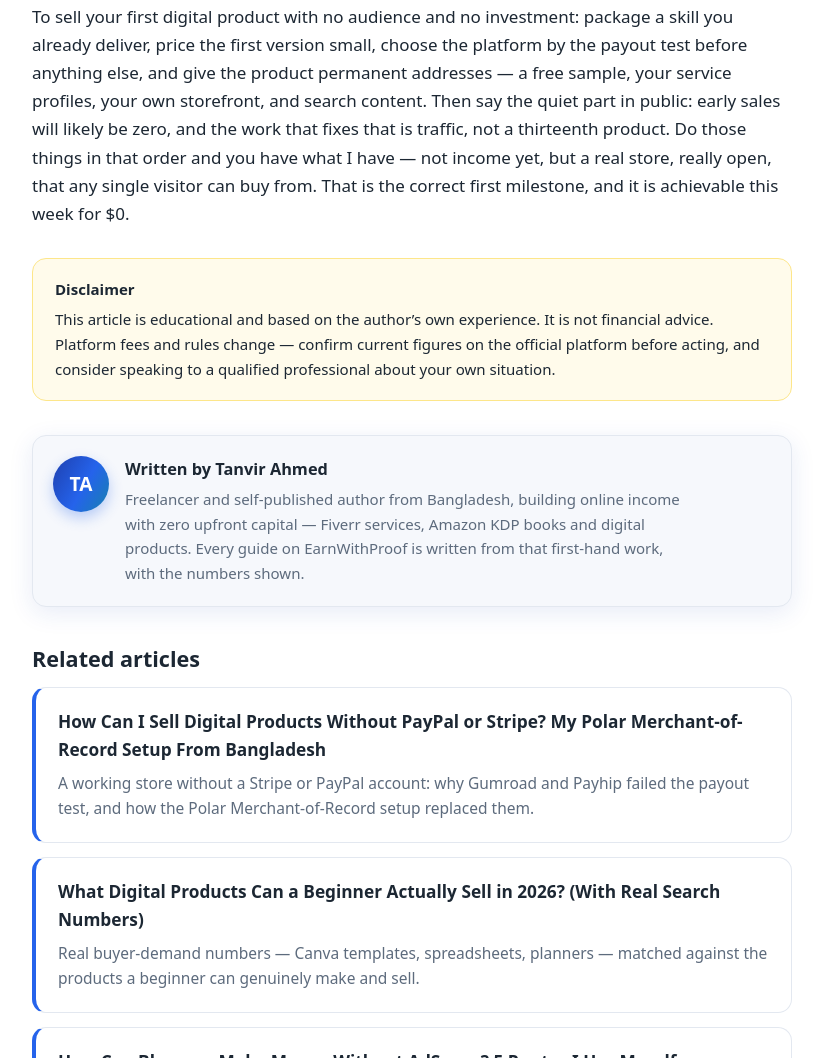
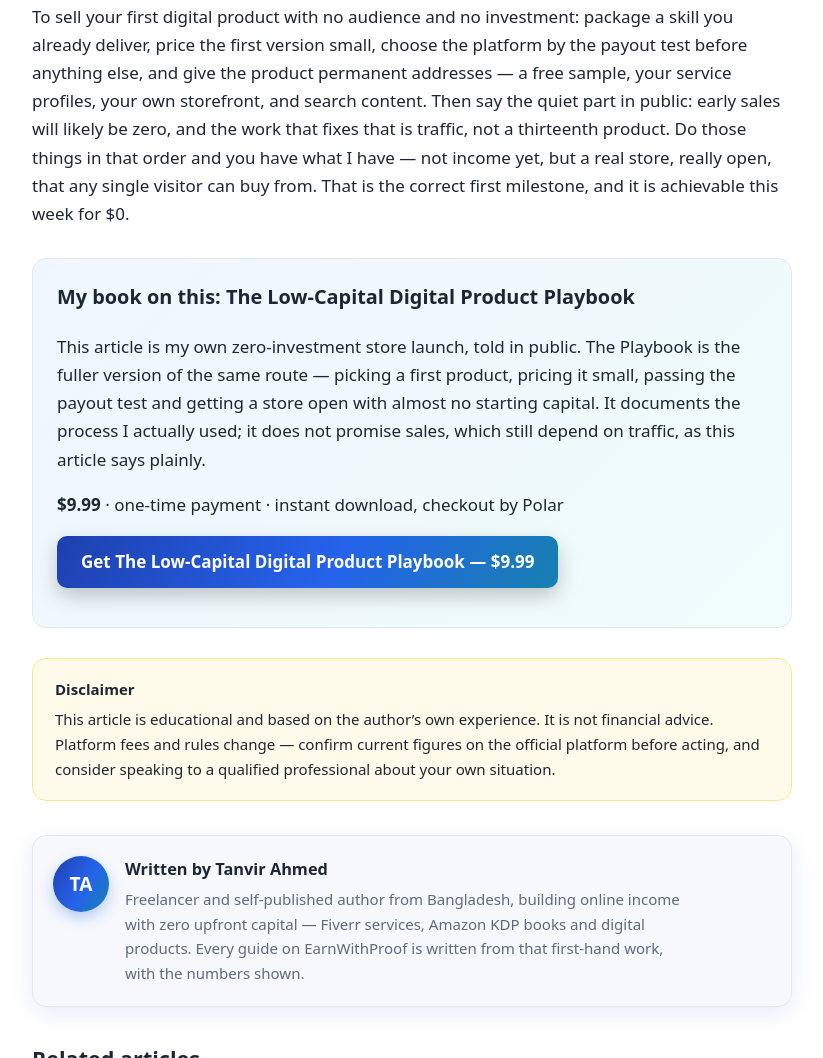
Before and after one commit to TanvirAhmed-BD/earnwithproof, a plain HTML site: page sell-first-digital-product-no-audience.html in a window 1280 px wide. Shown: the part 3037-4095 px from the top of the page, without its empty margins (78-901 px from the left). Drawn offline with Linux system fonts and the light colour scheme.

Commit message:
Add Polar buy buttons for AI Workweek and Low-Capital Playbook

```diff
--- a/sell-first-digital-product-no-audience.html
+++ b/sell-first-digital-product-no-audience.html
@@ -83,6 +83,13 @@
       <h2>Bottom Line</h2>
       <p>To sell your first digital product with no audience and no investment: package a skill you already deliver, price the first version small, choose the platform by the payout test before anything else, and give the product permanent addresses &mdash; a free sample, your service profiles, your own storefront, and search content. Then say the quiet part in public: early sales will likely be zero, and the work that fixes that is traffic, not a thirteenth product. Do those things in that order and you have what I have &mdash; not income yet, but a real store, really open, that any single visitor can buy from. That is the correct first milestone, and it is achievable this week for $0.</p>
 
+      <div class="book-box" style="background:linear-gradient(135deg,#eff6ff 0%,#f0fdfa 100%);border:1px solid #e3e8f0;border-radius:14px;padding:22px 24px;margin:30px 0">
+        <h3 style="margin-top:0">My book on this: The Low-Capital Digital Product Playbook</h3>
+        <p>This article is my own zero-investment store launch, told in public. The Playbook is the fuller version of the same route &mdash; picking a first product, pricing it small, passing the payout test and getting a store open with almost no starting capital. It documents the process I actually used; it does not promise sales, which still depend on traffic, as this article says plainly.</p>
+        <p><strong>$9.99</strong> &middot; one-time payment &middot; instant download, checkout by Polar</p>
+        <p><a class="btn" href="https://buy.polar.sh/polar_cl_Cc58AepqlgZq6usYbAzdhTRW80To6zfhSqh990kaD2a">Get The Low-Capital Digital Product Playbook &mdash; $9.99</a></p>
+      </div>
+
       <div class="disclaimer-box">
         <strong>Disclaimer</strong>
         This article is educational and based on the author&rsquo;s own experience. It is not financial advice. Platform fees and rules change — confirm current figures on the official platform before acting, and consider speaking to a qualified professional about your own situation.
```
Also changed, not shown: ai-tools-to-make-money.html (+7 -0 lines).
